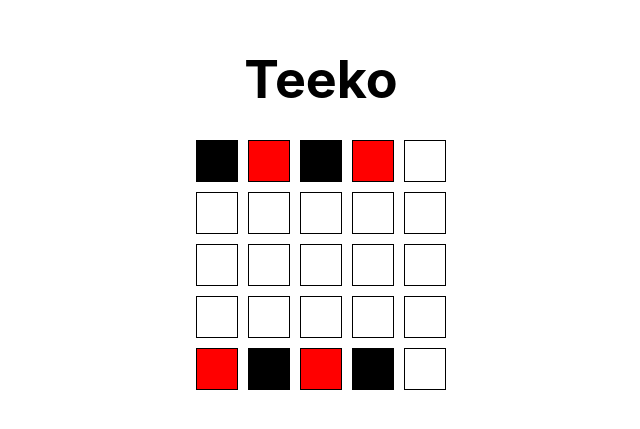
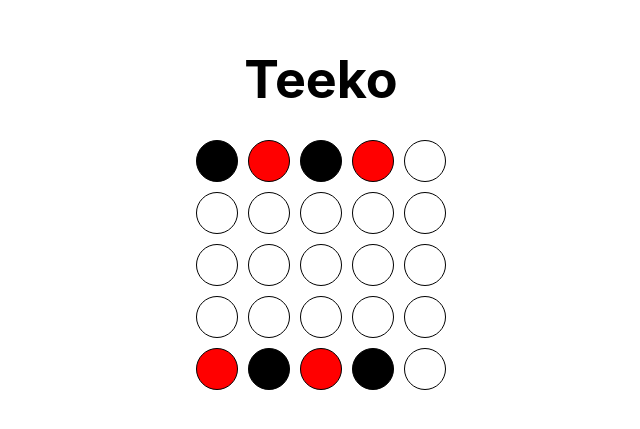
Before and after one commit to eb16/teeko-online, a React (Create React App) app: page / in a window 1280 px wide. Shown: the part 201-630 px from the top of the page, without its empty margins (319-959 px from the left). Built offline with nearby package versions, Linux system fonts and the light colour scheme.

Commit message:
Adds circular pieces

```diff
--- a/src/features/game/Game.tsx
+++ b/src/features/game/Game.tsx
@@ -31,7 +31,8 @@ export function Game() {
                     ? "black"
                     : cell === Selection.PLAYER2
                     ? "red"
-                    : "white"
+                    : "white",
+                borderRadius: "50%"
               }}
               onClick={() => dispatch(movePiece({ to: { x, y } }))}
             />
```
